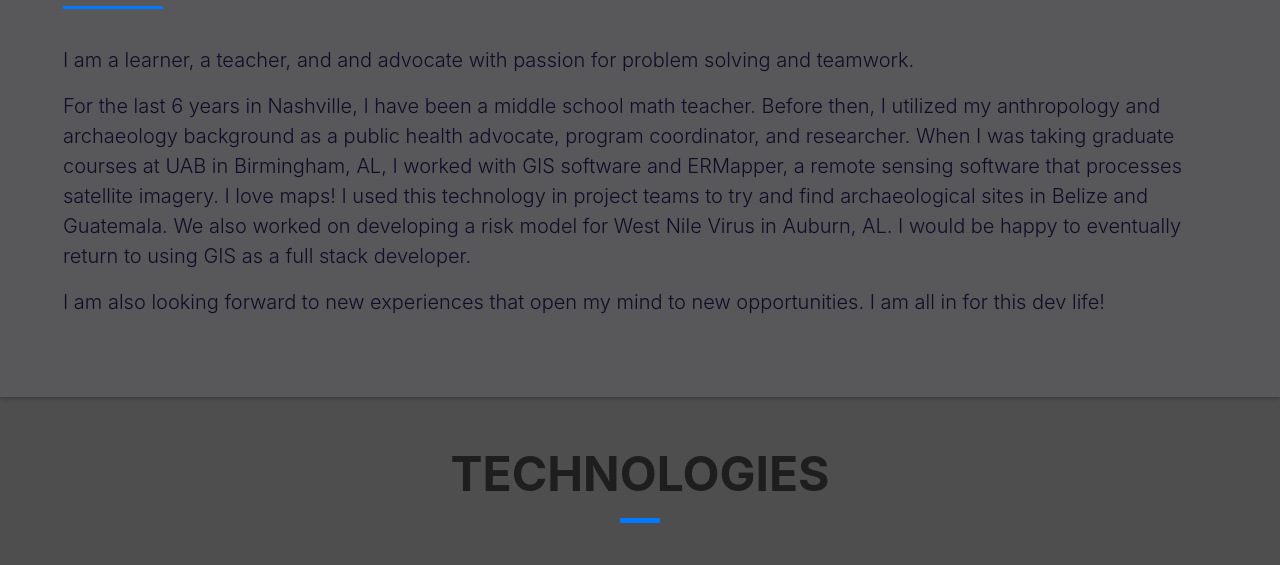
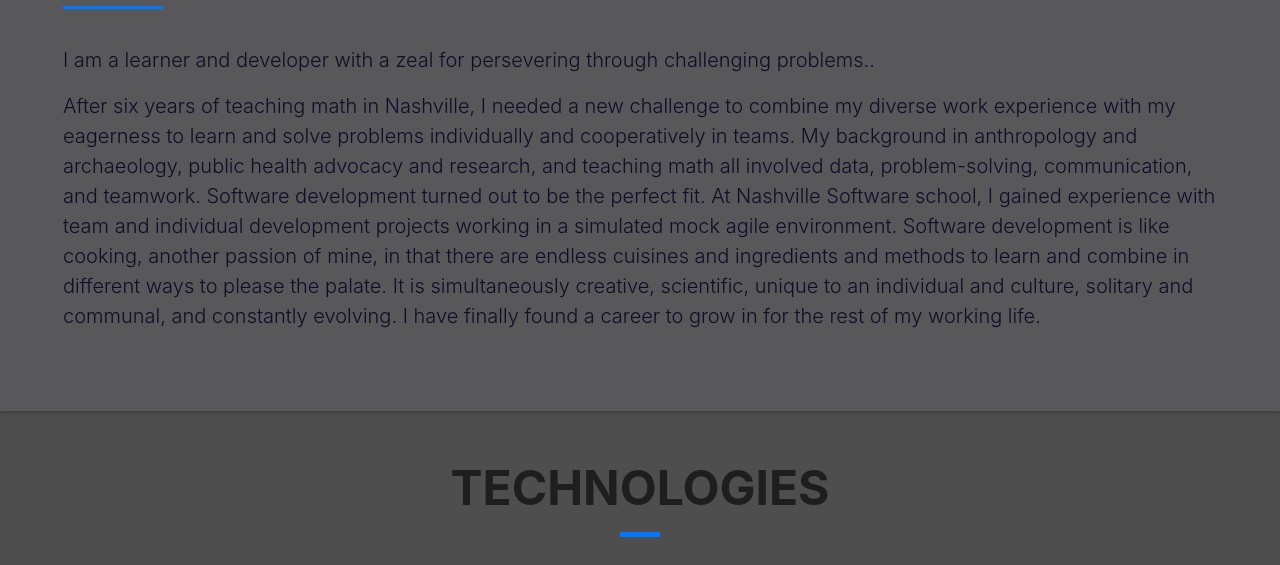
Before and after one commit to Scott47/scott47.github.io, a plain HTML site: page index.html in a window 1280 px wide. Shown: the part 1300-1865 px from the top of the page. Drawn offline with Linux system fonts and the light colour scheme; files whose address does not match are found by name.

Commit message:
changed text for about section

```diff
--- a/index.html
+++ b/index.html
@@ -182,13 +182,10 @@ var template_id = "template_dci4dI4E";
                     </h5>
                   </div>
                   <p class="lead">
-                   I am a learner, a teacher, and and advocate with passion for problem solving and teamwork.
+                   I am a learner and developer with a zeal for persevering through challenging problems..
                   </p>
                   <p class="lead">
-                   For the last 6 years in Nashville, I have been a middle school math teacher. Before then, I utilized my anthropology and archaeology background as a public health advocate, program coordinator, and researcher. When I was taking graduate courses at UAB in Birmingham, AL, I worked with GIS software and ERMapper, a remote sensing software that processes satellite imagery. I love maps! I used this technology in project teams to try and find archaeological sites in Belize and Guatemala. We also worked on developing a risk model for West Nile Virus in Auburn, AL. I would be happy to eventually return to using GIS as a full stack developer.
-                  </p>
-                  <p class="lead">
-                   I am also looking forward to new experiences that open my mind to new opportunities. I am all in for this dev life!
+                  After six years of teaching math in Nashville, I needed a new challenge to combine my diverse work experience with my eagerness to learn and solve problems individually and cooperatively in teams. My background in anthropology and archaeology, public health advocacy and research, and teaching math all involved data, problem-solving, communication, and teamwork. Software development turned out to be the perfect fit. At Nashville Software school, I gained experience with team and individual development projects working in a simulated mock agile environment. Software development is like cooking, another passion of mine, in that there are endless cuisines and ingredients and methods to learn and combine in different ways to please the palate. It is simultaneously creative, scientific, unique to an individual and culture, solitary and communal, and constantly evolving.  I have finally found a career to grow in for the rest of my working life.
                   </p>
                 </div>
               </div>
```
